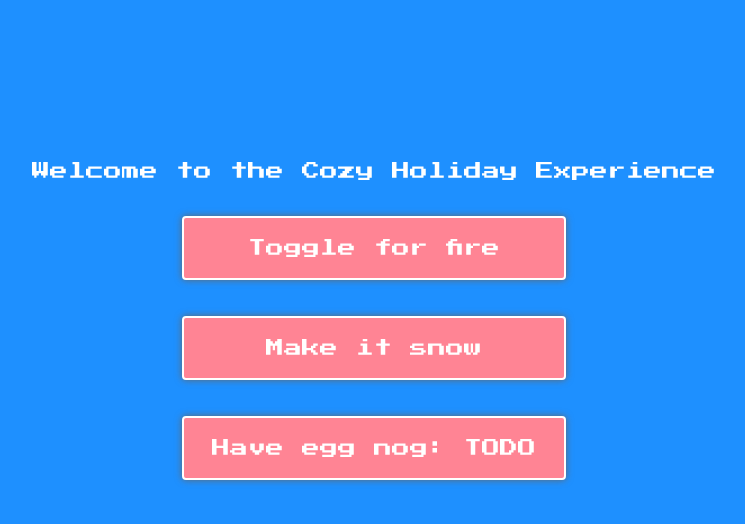
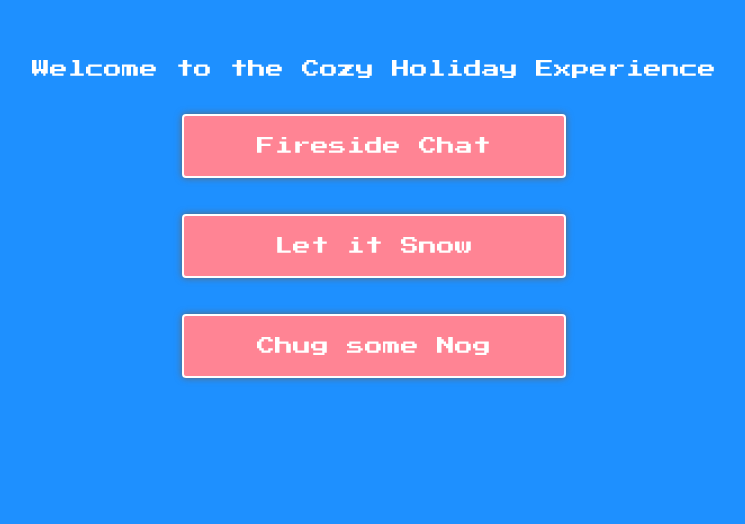
Before and after one commit to kristajg/cozy-holiday, a React (Create React App) app: page / in a window 1280 px wide. Shown: the part 132-656 px from the top of the page, without its empty margins (266-1011 px from the left). Built offline with nearby package versions, Linux system fonts and the light colour scheme.

Commit message:
Fix animation again bc i cant do simple maths

```diff
--- a/src/App.js
+++ b/src/App.js
@@ -19,7 +19,7 @@ const fadeIn = keyframes`
 
 const CozyHolidayWrapper = styled.div`
   text-align: center;
-  padding-top: 23%;
+  padding-top: 15%;
   font-family: 'Press Start 2P', cursive;
   font-size: 18px;
   color: #fff;
@@ -45,6 +45,10 @@ const TemporaryButton = styled.div`
 
   &:hover {
     opacity: .9;
+  }
+
+  @media only screen and (max-width: 600px) {
+    width: 75%;
   }
 `;
 
@@ -76,19 +80,19 @@ class App extends PureComponent {
         <br />
         <br />
         <TemporaryButton onClick={() => this.fireDisplayToggle()}>
-          Toggle for fire
+          Fireside Chat
         </TemporaryButton>
         <br />
         <br />
         <TemporaryButton onClick={() => this.snowDisplayToggle()}>
-          Make it snow
+          Let it Snow
         </TemporaryButton>
         <br />
         <br />
         <TemporaryButton onClick={() => this.eggnogToggle()}>
-          Have egg nog: TODO
+          Chug some Nog
         </TemporaryButton>
-        {(this.state.fireVisible && <Fireplace visible={this.state.fireVisible} />)}
+        <Fireplace visible={this.state.fireVisible} />
         {(this.state.isSnowing &&
           <Snow
             isSnowing={this.state.isSnowing}
--- a/src/components/snow/Snowflake.js
+++ b/src/components/snow/Snowflake.js
@@ -1,14 +1,12 @@
-
-
 import React from 'react';
 import styled, { keyframes } from 'styled-components';
 
-const animateSnowFromTopDown = ({ screenHeight, xPosition, swayWidthPercent }) => keyframes`
+const animateSnowFromTopDown = ({ screenHeight }) => keyframes`
   0% {
     top: -5px;
   }
   100% {
-    top: ${screenHeight + 5}px;
+    top: ${screenHeight - 5}px;
   }
 `;
 
@@ -33,12 +31,15 @@ const SnowflakeStyle = styled.div`
   left: ${props => props.xPosition}px;
   height: 5px;
   width: 5px;
+  overflow: hidden;
   background-color: #fff;
   border-radius: ${props => props.isRound ? '50%' : '0'};
   animation: ${props => animateSnowFromTopDown(props)} infinite 5s, ${props => swaySnow(props)} infinite 5s ease-in-out, ${flipSnow} infinite 2.5s;
   animation-delay: ${props => props.delay}s;
   animation-timing-function: linear;
 `;
+
+
 
 const Snowflake = ({
   flakeShape,
```
